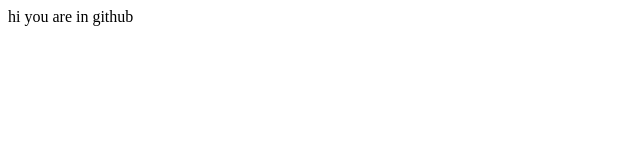
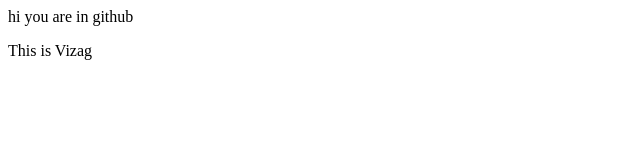
Before and after one commit to SaiDeepak11081/Deepak, a plain HTML site: page index.html in a window 1280 px wide. Shown: the full height of the page, 0-640 px from the left. Drawn offline with Linux system fonts and the light colour scheme.

Commit message:
Added new line

```diff
--- a/index.html
+++ b/index.html
@@ -1 +1,2 @@
 <p>hi you are in github</p>
+<p>This is Vizag</p>
```
